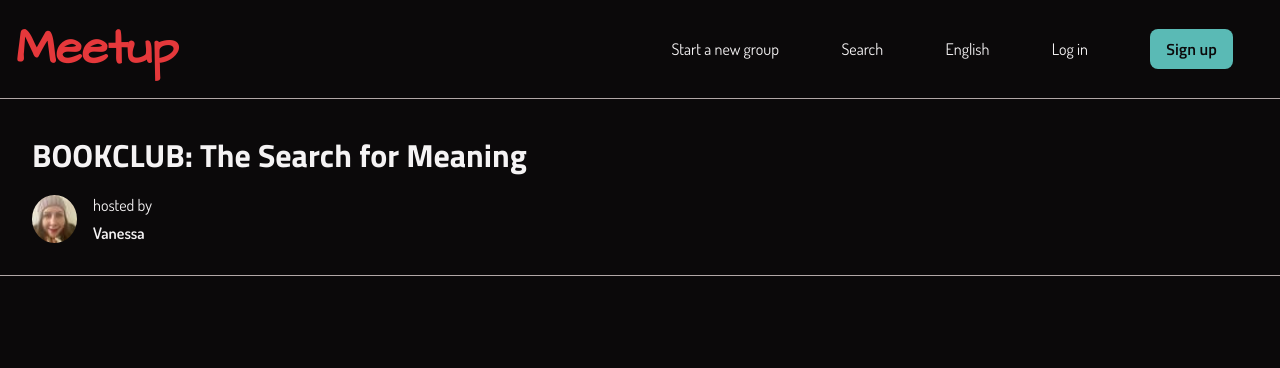
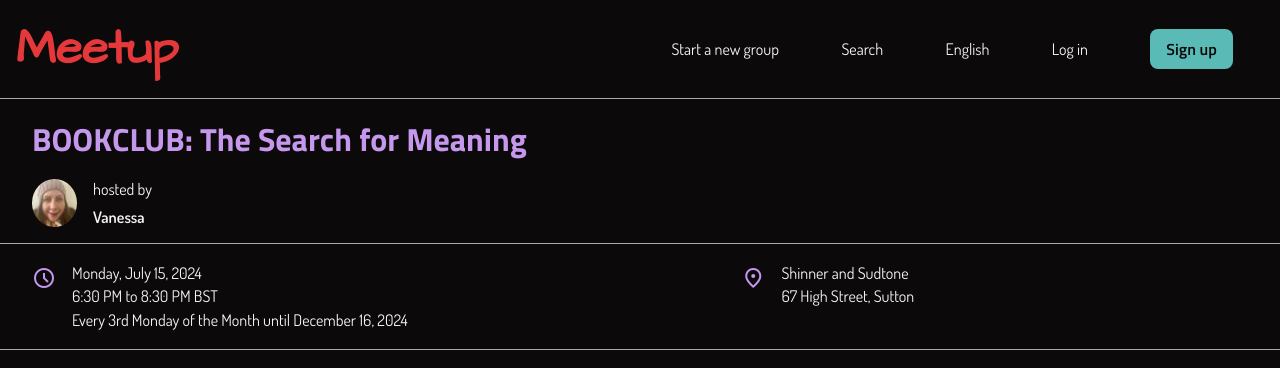
Before and after one commit to carlosbuitragosan/meetup, a plain HTML site: page index.html in a window 1280 px wide. Drawn offline with nearby package versions, Linux system fonts and the light colour scheme.

Commit message:
added location info

```diff
--- a/index.html
+++ b/index.html
@@ -10,6 +10,8 @@
   <link href="https://fonts.googleapis.com/css2?family=Titillium+Web:ital,wght@0,200;0,300;0,400;0,600;0,700;0,900;1,200;1,300;1,400;1,600;1,700&display=swap" rel="stylesheet">
   <link href="https://fonts.googleapis.com/css2?family=Dosis:wght@200..800&family=Titillium+Web:ital,wght@0,200;0,300;0,400;0,600;0,700;0,900;1,200;1,300;1,400;1,600;1,700&display=swap" rel="stylesheet">
   <link rel="stylesheet" href="styles.css">
+  <link rel="stylesheet" href="https://fonts.googleapis.com/css2?family=Material+Symbols+Outlined:opsz,wght,FILL,GRAD@24,400,0,0" />
+  <link rel="stylesheet" href="https://fonts.googleapis.com/css2?family=Material+Symbols+Outlined:opsz,wght,FILL,GRAD@20..48,100..700,0..1,-50..200" />
 </head>
 
 <body>
@@ -32,7 +34,7 @@
     </nav>
 
   </header>
-  <main></main>
+  <main>
 
     <div class="hero">
       <h1 class="hero__title">BOOKCLUB: The Search for Meaning</h1>
@@ -42,8 +44,37 @@
       </div>
     </div>
 
+    <div class="info__section">
+
+      <div class="when info__card">
+        <span class="material-symbols-outlined">
+          schedule
+        </span>
+        <div class="when__info info">
+          <p class="when__date">Monday, July 15, 2024</p>
+          <p class="when__time">6:30 PM to 8:30 PM BST</p>
+          <p class="duration">Every 3rd Monday of the Month until December 16, 2024</p>
+        </div>
+      </div>
+
+      <div class="where info__card">
+        <span class="material-symbols-outlined">
+          location_on
+        </span>
+        <div class="where__info info">
+          <p class="where__venue">Shinner and Sudtone</p>
+          <p class="address">67 High Street, Sutton</p>
+        </div>
+      </div>
+
+      <div class="group-info">
+
+      </div>
+
+    </div>
 
   </main>
+
   <footer>
 
   </footer>
--- a/styles.css
+++ b/styles.css
@@ -9,6 +9,7 @@
   --grey: #b1a7a6;
   --white: #f5f3f4;
   --green: #5ABAB5;
+  --violet: #C598EE;
   /*burger menu variables */
   --bar-width: 35px;
   --bar-height: 3px;
@@ -94,9 +95,6 @@ html {
   text-align: center; /* centers the text AND the button within the changing space */
   flex-grow: .1; /* decimals are valid */
 }
-.nav__item a {
-
-}
 
 .nav__item button {
   font-family: var(--subtitle);
@@ -119,12 +117,13 @@ html {
 
 .hero {
   border-bottom: 1px solid var(--grey);
-  padding: 2rem;
+  padding: 1rem 2rem;
 }
 
 .hero__title {
   font-family: var(--subtitle);
   margin: 0;
+  color: var(--violet);
 }
 
 .host__card {
@@ -148,8 +147,46 @@ html {
 }
 
 
+/* INFO SECTION  */
+
+.info__section {
+  display: flex;
+  flex-direction: column;
+  gap: 1rem;
+  padding: 1rem 2rem;
+  border-bottom: 1px solid var(--grey);
+}
+
+.info__card {
+  display: flex;
+}
+
+.material-symbols-outlined {
+  padding: .4rem 1rem 0 0;
+  color: var(--violet);
+}
+
+.info p {
+  margin: .2rem 0;
+}
+
 /* MEDIA QUERIES */
 
+@media only screen and (min-width: 900px) {
+
+  .info__section {
+    flex-direction: row;
+    justify-content: space-between;
+  }
+
+  .info__card {
+    /* border: 1px solid var(--grey); */
+    /* border-radius: 8px; */
+    /* padding: 1rem; */
+    /* background: var(--white); */
+    /* color: var(--black); */
+  }
+}
 @media only screen and (max-width: 580px) {
 
   .header {
@@ -162,8 +199,7 @@ html {
     flex-direction: column;
     min-height: 100vh;
     background: var(--grey);
-    /* opacity: .92; */
-    width: 50vw;
+    width: 70vw;
     justify-content: flex-start;
     padding-top: 5rem;
   }
@@ -171,6 +207,7 @@ html {
   .nav__item {
     flex-grow: 0.04;
   }
+
   .nav__item a {
     color: var(--black);
     font-weight: 600;
@@ -185,7 +222,6 @@ html {
     font-size: 1.2rem;
     opacity: 1;
   }
-
 
   .burger__menu {
     --x-width: calc(var(--burger-height) * 1.41421356237); /* calculates the length of the lines when they become a cross (multiply by the square root of 2) */
@@ -260,11 +296,3 @@ html {
   }
 
 }
-
-@media only screen and (max-width: 350px) {
-
-  .header {
-
-  }
-
-}
```
